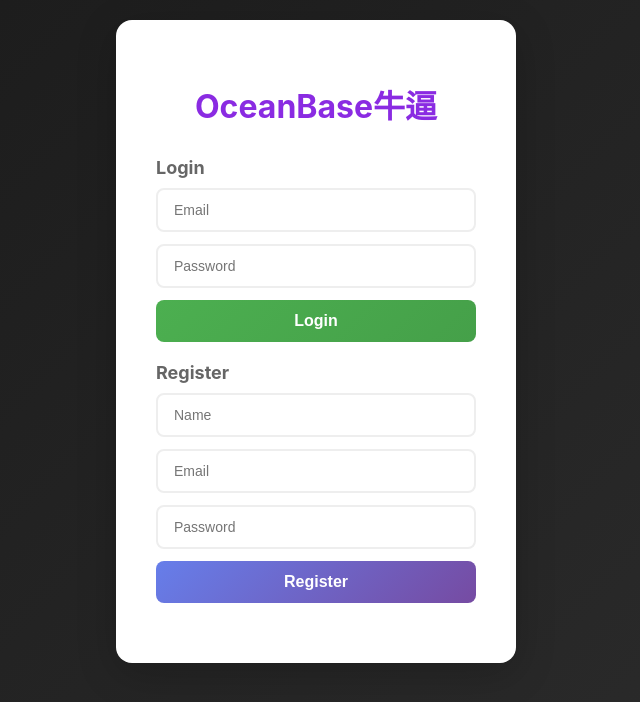
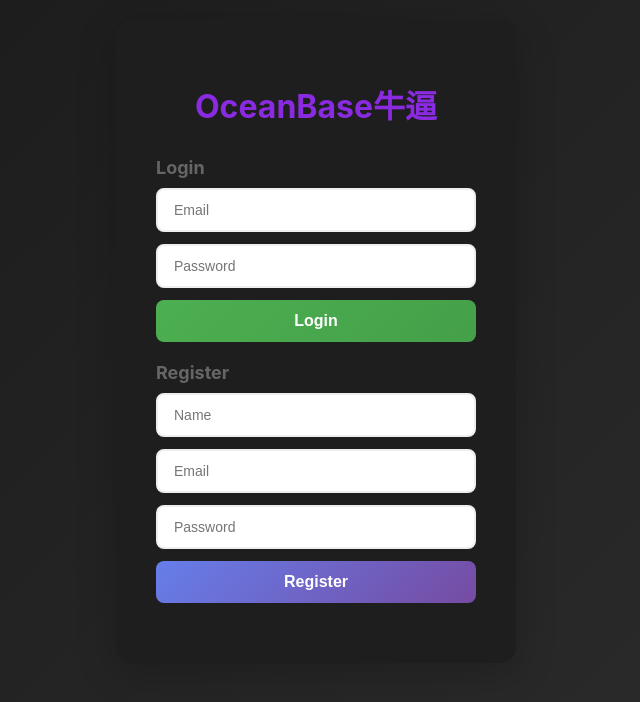
Before and after one commit to dawnmie/baas-69412f4400391cbade73, a React (Vite) app: page / in a window 1280 px wide. Shown: the top 702 px of the page, without its empty margins (324-964 px from the left). Built offline with nearby package versions, Linux system fonts and the light colour scheme; no server answers.

Commit message:
Update src/App.css (lines 17-17) via Agent

```diff
--- a/src/App.css
+++ b/src/App.css
@@ -14,7 +14,7 @@
   max-width: 400px;
   margin: 0 auto;
   padding: 40px;
-  background: white;
+  background: #1e1e1e;
   border-radius: 16px;
   box-shadow: 0 10px 40px rgba(0,0,0,0.2);
 }
```
